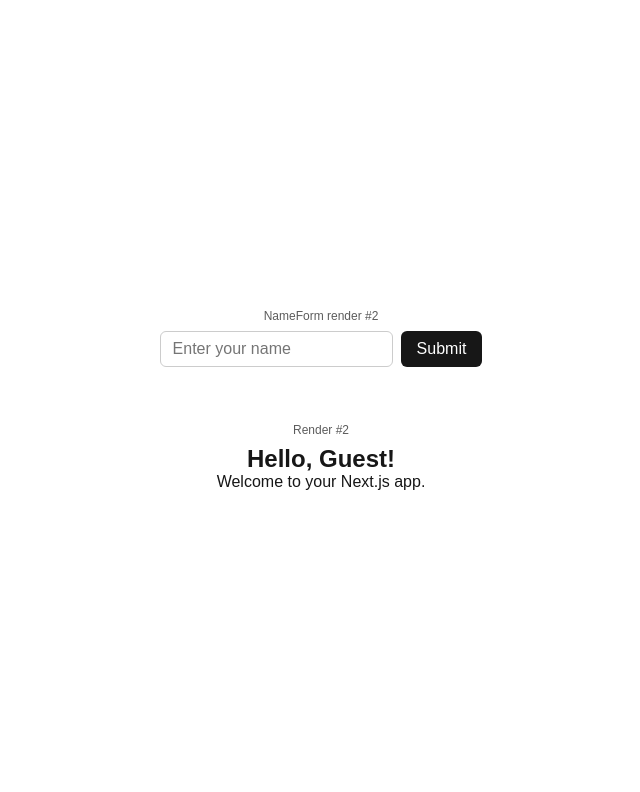
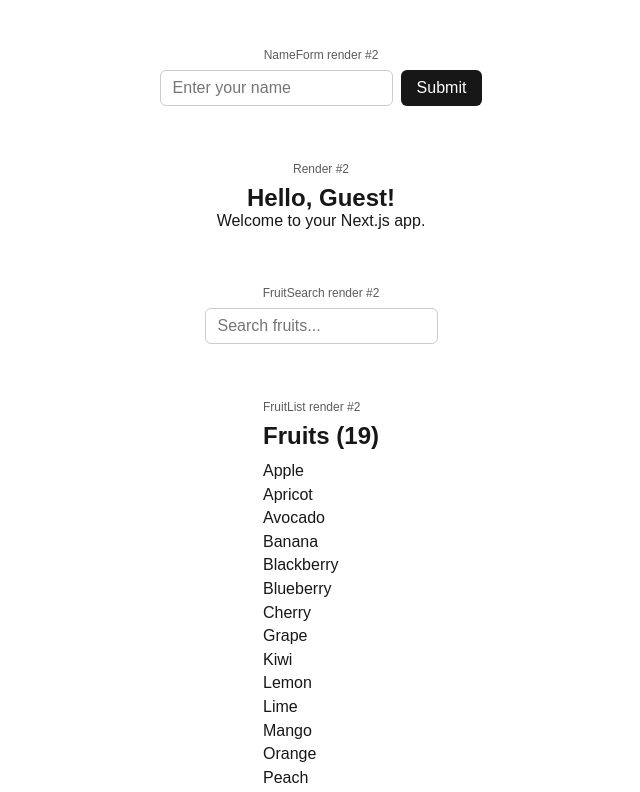
Before and after one commit to lakshmanachimata/react_prep, a Next.js app: page / in a window 1280 px wide. Shown: the top 792 px of the page, without its empty margins (319-959 px from the left). Built offline with nearby package versions, Linux system fonts and the light colour scheme.

Commit message:
added fruit list

```diff
--- a/app/globals.css
+++ b/app/globals.css
@@ -55,9 +55,11 @@ main {
 .name-form {
   display: flex;
   gap: 0.5rem;
+  width: 100%;
 }
 
 .name-form input {
+  flex: 1;
   padding: 0.5rem 0.75rem;
   border: 1px solid #ccc;
   border-radius: 0.375rem;
@@ -120,6 +122,59 @@ main {
   }
 }
 
+.fruit-debug {
+  padding: 1rem 1.25rem;
+  border-radius: 0.5rem;
+  text-align: center;
+  animation: welcome-flash 0.6s ease-out;
+}
+
+.fruit-search-debug {
+  animation-name: fruit-search-flash;
+}
+
+.fruit-list-debug {
+  animation-name: fruit-list-flash;
+  text-align: left;
+}
+
+.fruit-list {
+  list-style: none;
+  margin-top: 0.75rem;
+  display: flex;
+  flex-direction: column;
+  gap: 0.35rem;
+}
+
+.fruit-empty {
+  margin-top: 0.75rem;
+  opacity: 0.7;
+}
+
+@keyframes fruit-search-flash {
+  0% {
+    box-shadow: 0 0 0 3px #10b981;
+    background: rgba(16, 185, 129, 0.15);
+  }
+
+  100% {
+    box-shadow: 0 0 0 1px rgba(0, 0, 0, 0.1);
+    background: transparent;
+  }
+}
+
+@keyframes fruit-list-flash {
+  0% {
+    box-shadow: 0 0 0 3px #8b5cf6;
+    background: rgba(139, 92, 246, 0.15);
+  }
+
+  100% {
+    box-shadow: 0 0 0 1px rgba(0, 0, 0, 0.1);
+    background: transparent;
+  }
+}
+
 @media (prefers-color-scheme: dark) {
   html {
     color-scheme: dark;
--- a/app/page.tsx
+++ b/app/page.tsx
@@ -1,9 +1,11 @@
+import FruitSection from "@/components/FruitSection";
 import GreetingSection from "@/components/GreetingSection";
 
 export default function Home() {
   return (
     <main>
       <GreetingSection />
+      <FruitSection />
     </main>
   );
 }
--- /dev/null
+++ b/components/FruitList.tsx
@@ -0,0 +1,42 @@
+"use client";
+
+import { useEffect, useRef, useState } from "react";
+
+type FruitListProps = {
+  fruits: string[];
+};
+
+export default function FruitList({ fruits }: FruitListProps) {
+  const [mounted, setMounted] = useState(false);
+  const renderCount = useRef(0);
+  renderCount.current += 1;
+
+  console.log(`[FruitList] render #${renderCount.current}`, {
+    count: fruits.length,
+    fruits,
+  });
+
+  useEffect(() => {
+    setMounted(true);
+  }, []);
+
+  return (
+    <section className="fruit-debug fruit-list-debug">
+      {mounted && (
+        <p className="welcome-render-count">
+          FruitList render #{renderCount.current}
+        </p>
+      )}
+      <h2>Fruits ({fruits.length})</h2>
+      {fruits.length === 0 ? (
+        <p className="fruit-empty">No fruits match your search.</p>
+      ) : (
+        <ul className="fruit-list">
+          {fruits.map((fruit) => (
+            <li key={fruit}>{fruit}</li>
+          ))}
+        </ul>
+      )}
+    </section>
+  );
+}
--- /dev/null
+++ b/components/FruitSearch.tsx
@@ -0,0 +1,39 @@
+"use client";
+
+import { useEffect, useRef, useState } from "react";
+
+type FruitSearchProps = {
+  value: string;
+  onChange: (value: string) => void;
+};
+
+export default function FruitSearch({ value, onChange }: FruitSearchProps) {
+  const [mounted, setMounted] = useState(false);
+  const renderCount = useRef(0);
+  renderCount.current += 1;
+
+  console.log(`[FruitSearch] render #${renderCount.current}`, { value });
+
+  useEffect(() => {
+    setMounted(true);
+  }, []);
+
+  return (
+    <section className="fruit-debug fruit-search-debug">
+      {mounted && (
+        <p className="welcome-render-count">
+          FruitSearch render #{renderCount.current}
+        </p>
+      )}
+      <form className="name-form" onSubmit={(event) => event.preventDefault()}>
+        <input
+          type="text"
+          value={value}
+          onChange={(event) => onChange(event.target.value)}
+          placeholder="Search fruits..."
+          aria-label="Search fruits"
+        />
+      </form>
+    </section>
+  );
+}
--- /dev/null
+++ b/components/FruitSection.tsx
@@ -0,0 +1,47 @@
+"use client";
+
+import { useMemo, useState } from "react";
+import FruitList from "@/components/FruitList";
+import FruitSearch from "@/components/FruitSearch";
+
+const ALL_FRUITS = [
+  "Apple",
+  "Apricot",
+  "Avocado",
+  "Banana",
+  "Blackberry",
+  "Blueberry",
+  "Cherry",
+  "Grape",
+  "Kiwi",
+  "Lemon",
+  "Lime",
+  "Mango",
+  "Orange",
+  "Peach",
+  "Pear",
+  "Pineapple",
+  "Raspberry",
+  "Strawberry",
+  "Watermelon",
+];
+
+export default function FruitSection() {
+  const [query, setQuery] = useState("");
+
+  const filteredFruits = useMemo(() => {
+    const normalized = query.trim().toLowerCase();
+    if (!normalized) return ALL_FRUITS;
+
+    return ALL_FRUITS.filter((fruit) =>
+      fruit.toLowerCase().includes(normalized),
+    );
+  }, [query]);
+
+  return (
+    <>
+      <FruitSearch value={query} onChange={setQuery} />
+      <FruitList fruits={filteredFruits} />
+    </>
+  );
+}
--- a/components/GreetingSection.tsx
+++ b/components/GreetingSection.tsx
@@ -2,6 +2,8 @@
 
 import { useState } from "react";
 import dynamic from "next/dynamic";
+
+const FruitSection = dynamic(() => import("@/components/FruitSection"), { ssr: false });
 
 const NameForm = dynamic(() => import("@/components/NameForm"), { ssr: false });
 const Welcome = dynamic(() => import("@/components/Welcome"), { ssr: false });
@@ -13,6 +15,7 @@ export default function GreetingSection() {
     <>
       <NameForm onSubmit={setName} onNameChange={setName} throttleMs={300} />
       <Welcome name={name} />
+      <FruitSection />
     </>
   );
 }
```
